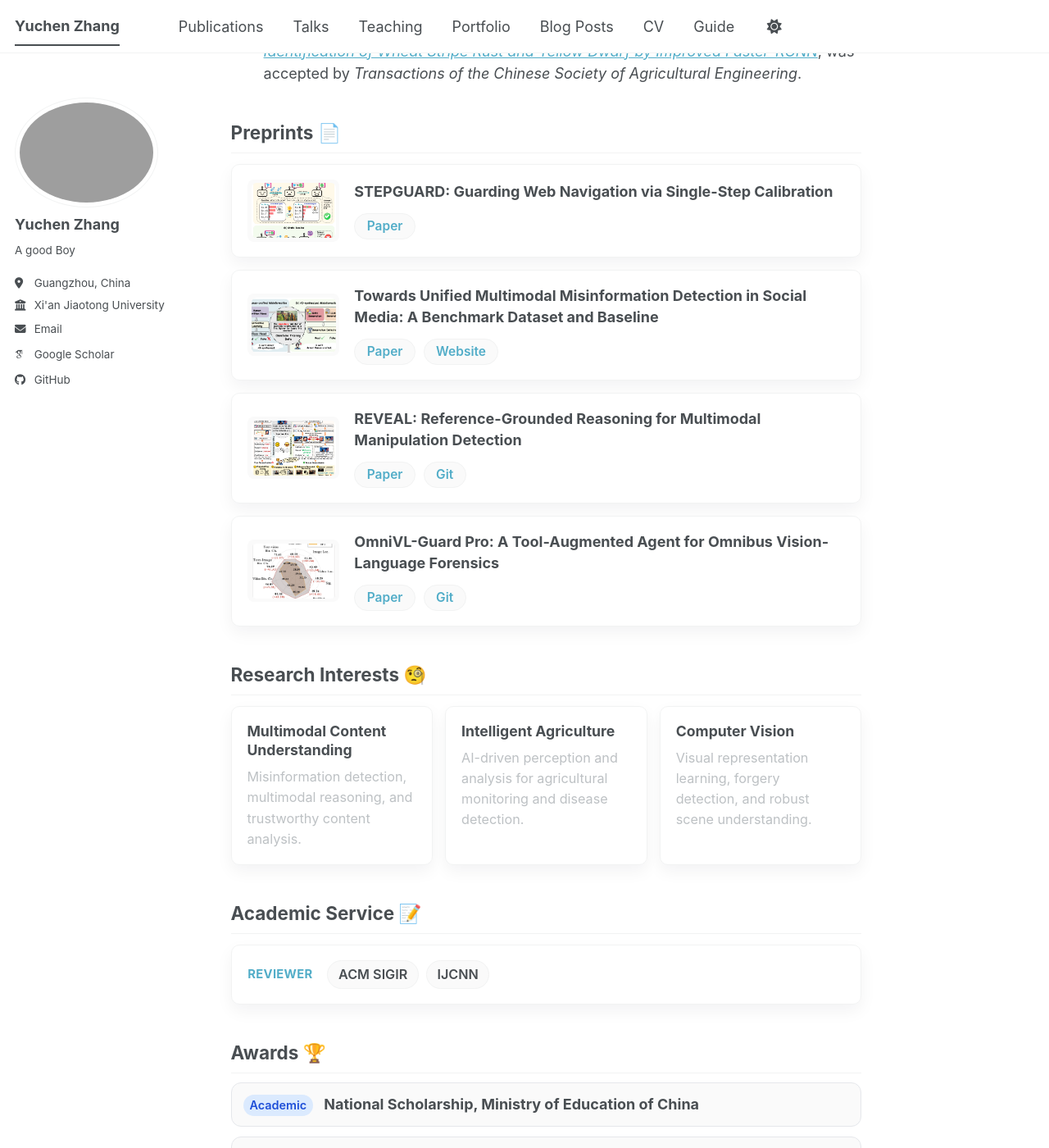
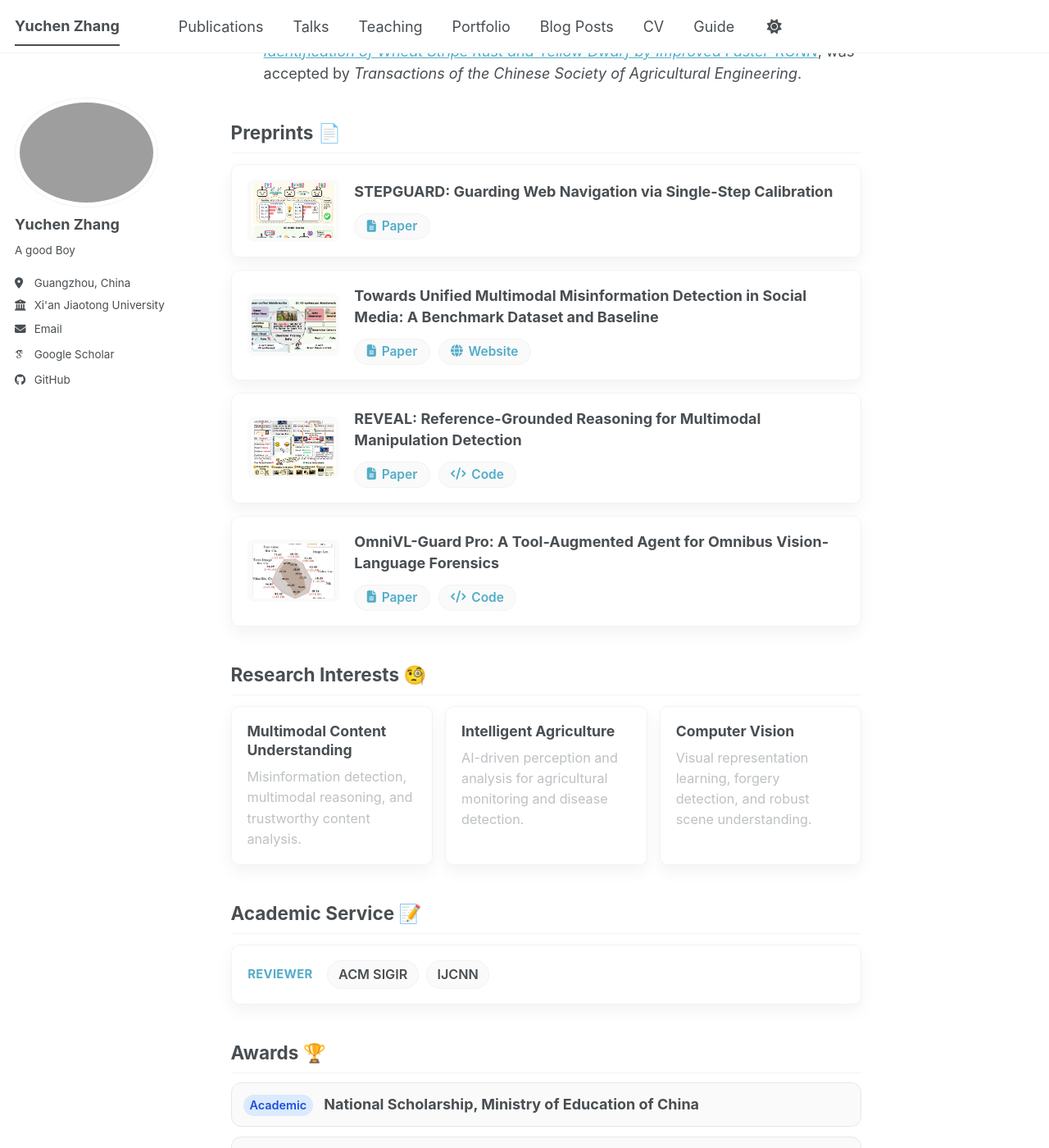
Before and after one commit to YcZhangSing/YcZhangSing.github.io, a Jekyll site: the page built from _pages/about.md, in a window 1280 px wide and 1400 px high, scrolled down 1841 px. Shown: the whole window at 82% size. Built offline with Jekyll 4.4.1, drawn with Linux system fonts in a browser that asks for light colours; some web fonts are replaced; a script bundle is joined from its source files by our own code; library files that are not in the unit come from our copies.

Commit message:
Polish preprint action buttons

```diff
--- a/_pages/about.md
+++ b/_pages/about.md
@@ -108,7 +108,7 @@ I am currently advised by [Prof. Li Zhu](https://gr.xjtu.edu.cn/web/zhuli) at Xi
     <div class="preprint-card__body">
       <h3>STEPGUARD: Guarding Web Navigation via Single-Step Calibration</h3>
       <div class="preprint-card__links">
-        <a href="https://arxiv.org/abs/2606.17871" target="_blank" rel="noopener noreferrer">Paper</a>
+        <a href="https://arxiv.org/abs/2606.17871" target="_blank" rel="noopener noreferrer"><i class="fas fa-file-alt" aria-hidden="true"></i><span>Paper</span></a>
       </div>
     </div>
   </article>
@@ -120,8 +120,8 @@ I am currently advised by [Prof. Li Zhu](https://gr.xjtu.edu.cn/web/zhuli) at Xi
     <div class="preprint-card__body">
       <h3>Towards Unified Multimodal Misinformation Detection in Social Media: A Benchmark Dataset and Baseline</h3>
       <div class="preprint-card__links">
-        <a href="https://arxiv.org/abs/2509.25991" target="_blank" rel="noopener noreferrer">Paper</a>
-        <a href="https://0112hy.github.io/OmniFakeWeb/" target="_blank" rel="noopener noreferrer">Website</a>
+        <a href="https://arxiv.org/abs/2509.25991" target="_blank" rel="noopener noreferrer"><i class="fas fa-file-alt" aria-hidden="true"></i><span>Paper</span></a>
+        <a href="https://0112hy.github.io/OmniFakeWeb/" target="_blank" rel="noopener noreferrer"><i class="fas fa-globe" aria-hidden="true"></i><span>Website</span></a>
       </div>
     </div>
   </article>
@@ -133,8 +133,8 @@ I am currently advised by [Prof. Li Zhu](https://gr.xjtu.edu.cn/web/zhuli) at Xi
     <div class="preprint-card__body">
       <h3>REVEAL: Reference-Grounded Reasoning for Multimodal Manipulation Detection</h3>
       <div class="preprint-card__links">
-        <a href="https://arxiv.org/abs/2605.28459" target="_blank" rel="noopener noreferrer">Paper</a>
-        <a href="https://anonymous.4open.science/r/REVEAL-Reference-A006" target="_blank" rel="noopener noreferrer">Git</a>
+        <a href="https://arxiv.org/abs/2605.28459" target="_blank" rel="noopener noreferrer"><i class="fas fa-file-alt" aria-hidden="true"></i><span>Paper</span></a>
+        <a href="https://anonymous.4open.science/r/REVEAL-Reference-A006" target="_blank" rel="noopener noreferrer"><i class="fas fa-code" aria-hidden="true"></i><span>Code</span></a>
       </div>
     </div>
   </article>
@@ -146,8 +146,8 @@ I am currently advised by [Prof. Li Zhu](https://gr.xjtu.edu.cn/web/zhuli) at Xi
     <div class="preprint-card__body">
       <h3>OmniVL-Guard Pro: A Tool-Augmented Agent for Omnibus Vision-Language Forensics</h3>
       <div class="preprint-card__links">
-        <a href="https://arxiv.org/abs/2605.16962" target="_blank" rel="noopener noreferrer">Paper</a>
-        <a href="https://github.com/shen8424/OmniVL-Guard-Pro" target="_blank" rel="noopener noreferrer">Git</a>
+        <a href="https://arxiv.org/abs/2605.16962" target="_blank" rel="noopener noreferrer"><i class="fas fa-file-alt" aria-hidden="true"></i><span>Paper</span></a>
+        <a href="https://github.com/shen8424/OmniVL-Guard-Pro" target="_blank" rel="noopener noreferrer"><i class="fas fa-code" aria-hidden="true"></i><span>Code</span></a>
       </div>
     </div>
   </article>
--- a/_sass/layout/_about-gallery.scss
+++ b/_sass/layout/_about-gallery.scss
@@ -165,6 +165,7 @@
   display: inline-flex;
   align-items: center;
   justify-content: center;
+  gap: 0.38rem;
   min-height: 32px;
   padding: 0.32rem 0.8rem;
   border: 1px solid var(--global-border-color);
@@ -176,6 +177,10 @@
   line-height: 1;
   text-decoration: none;
   transition: background 0.2s ease, border-color 0.2s ease, transform 0.2s ease;
+}
+
+.preprint-card__links a i {
+  font-size: 0.82rem;
 }
 
 .preprint-card__links a:hover {
```
